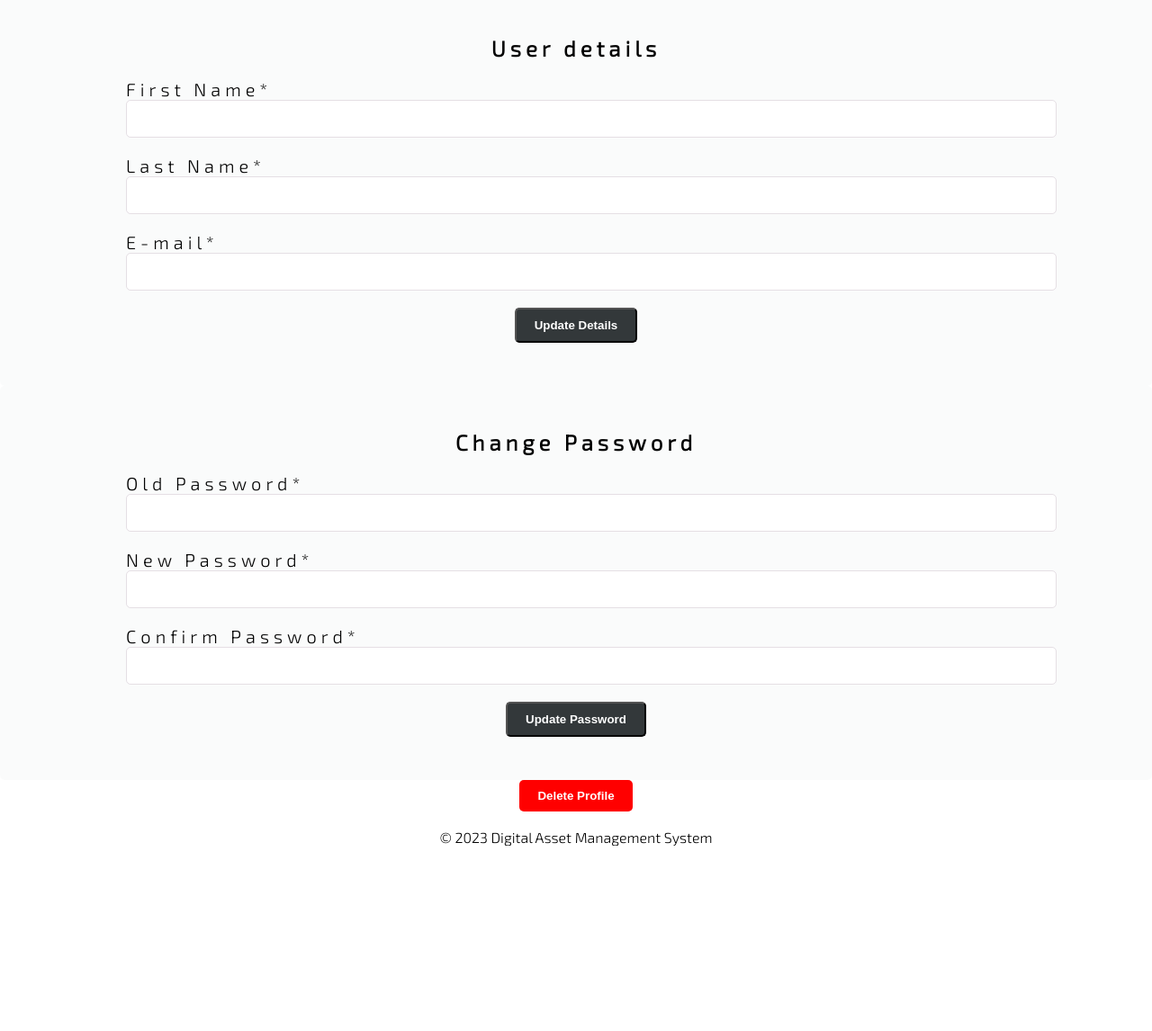
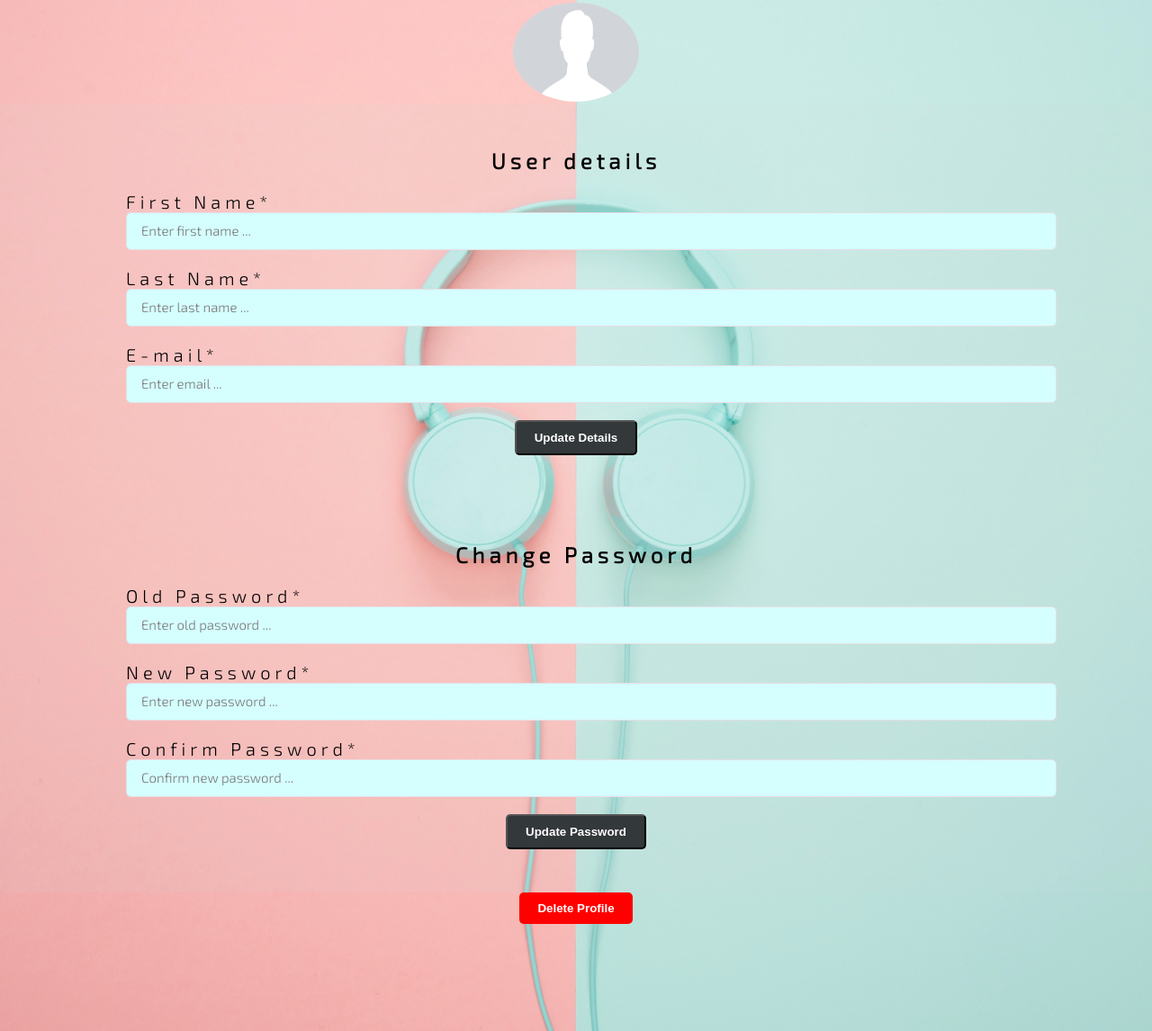
Before and after one commit to JashanpreetSinghp09/Digital-Asset-Management-System, a website: page DAMS_Project/html/profile.html in a window 1280 px wide. Shown: the part 360-1506 px from the top of the page at 90% size. Before the commit the page ends 1300 px from the top, so only its background shows below. Drawn offline with Linux system fonts and the light colour scheme.

Commit message:
visual changes
font, bg, and placeholders changed

```diff
--- a/DAMS_Project/css/homeStyle.css
+++ b/DAMS_Project/css/homeStyle.css
@@ -2,6 +2,10 @@
 body, h1, h2, p {
     margin: 0;
     padding: 0;
+    font-family: 'Exo 2', sans-serif;
+}
+
+input::placeholder {
     font-family: 'Exo 2', sans-serif;
 }
 
--- a/DAMS_Project/css/profile.css
+++ b/DAMS_Project/css/profile.css
@@ -57,7 +57,7 @@ body {
     font-weight: 400;
     line-height: 1.6;
     color: #29292e;
-    background-color: #fff;
+    background-color: #d5feff;
     background-clip: padding-box;
     border: 1px solid #e5dfe4;
     -webkit-appearance: none;
--- a/DAMS_Project/html/profile.html
+++ b/DAMS_Project/html/profile.html
@@ -44,7 +44,7 @@
         </nav>
     </header>
 
-    <main>
+    <main class="hero">
         <!-- Page title -->
         <br><br>
         <h1>My Profile</h1> <br>
@@ -59,19 +59,19 @@
                 <!-- First Name -->
                 <div class="fields">
                     <label class="h3" for="newFirstName">First Name*</label>
-                    <input type="text" id ="newFirstName" class="form-control" aria-label="First name">
+                    <input type="text" id ="newFirstName" class="form-control" aria-label="First name" placeholder="Enter first name ...">
                 </div>
                 <br>
                 <!-- Last name -->
                 <div class="fields">
                     <label class="h3" for="newLastName">Last Name*</label>
-                    <input type="text" id ="newLastName" class="form-control" aria-label="Last name">
+                    <input type="text" id ="newLastName" class="form-control" aria-label="Last name" placeholder="Enter last name ...">
                 </div>
                 <br>
                 <!-- Username/Email -->
                 <div class="fields">
                     <label class="h3" for="newEmail">E-mail*</label>
-                    <input type="email" class="form-control" id="newEmail">
+                    <input type="email" class="form-control" id="newEmail" placeholder="Enter email ...">
                 </div>
                 <br>
                 <button type="button" class="cta-button" onclick="ChangeUserDetails()">Update Details</button>
@@ -84,19 +84,19 @@
                 <!-- Old password -->
                 <div class="fields">
                     <label class="h3" for="oldPassword" class="form-label">Old Password*</label>
-                    <input type="password" class="form-control" id="oldPassword">
+                    <input type="password" class="form-control" id="oldPassword" placeholder="Enter old password ...">
                 </div>
                 <br>
                 <!-- New password -->
                 <div class="fields">
                     <label class="h3" for="newPassword1" class="form-label">New Password*</label>
-                    <input type="password" class="form-control" id="newPassword1">
+                    <input type="password" class="form-control" id="newPassword1" placeholder="Enter new password ...">
                 </div>
                 <br>
                 <!-- Confirm password -->
                 <div class="fields">
                     <label class="h3" for="confirmPassword1" class="form-label">Confirm Password*</label>
-                    <input type="password" class="form-control" id="confirmPassword1">
+                    <input type="password" class="form-control" id="confirmPassword1" placeholder="Confirm new password ...">
                 </div>
                 <br>
                 <button type="button"  class="cta-button" onclick="UpdatePassword()">Update Password</button>
@@ -110,7 +110,7 @@
         </form>
     </main>
 
-    <footer>
+    <footer class="footer">
         <p>&copy; 2023 Digital Asset Management System</p>
     </footer>
 </body>
```
